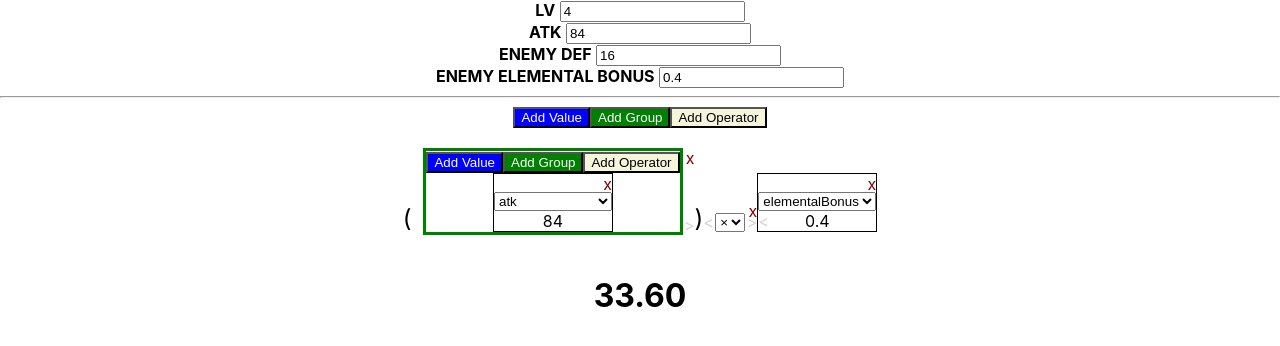
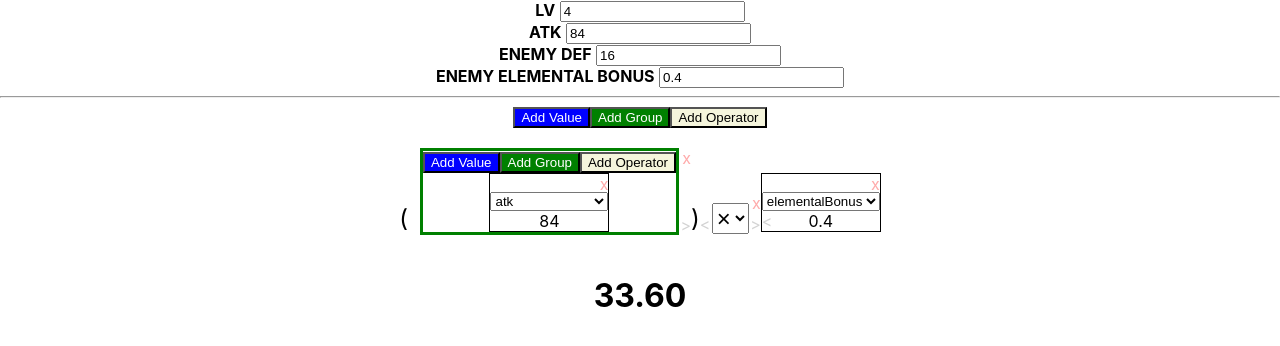
Before and after one commit to sigonasr2/EquationsBuilder, a React (Create React App) app in the folder equations/: page / in a window 1280 px wide. Shown: the top 346 px of the page. Built offline with nearby package versions, Linux system fonts and the light colour scheme.

Commit message:
more coloring and styling

```diff
--- a/equations/src/App.js
+++ b/equations/src/App.js
@@ -19,7 +19,7 @@ function EditorControls(p) {
 		eqArr[id] = oldVal
 		setEquation(eqArr)
 	}}>{">"}</span>}
-	<span className="mouseover" style={{color:"maroon",position:"absolute",top:0,right:0}} onClick={()=>{
+	<span className="mouseover exit" style={{position:"absolute",top:0,right:0}} onClick={()=>{
 		var eqArr = [...equation]
 		eqArr.splice(id,1)
 		setEquation(eqArr)
@@ -77,7 +77,7 @@ function EquationOperator(p) {
 		setEquation(eqArr)
 	},[op])
 
-	return <div style={{position:"relative",display:"inline-block",paddingLeft:"12px",paddingRight:"12px",paddingTop:"10px"}}><select value={op} defaultValue={operator} onChange={(ev)=>{setOp(ev.currentTarget.value)}}>
+	return <div style={{position:"relative",display:"inline-block",paddingLeft:"12px",paddingRight:"12px",paddingTop:"10px"}}><select style={{fontSize:"24px"}} value={op} defaultValue={operator} onChange={(ev)=>{setOp(ev.currentTarget.value)}}>
 		{["+","-","×","÷"].map((sign)=><option key={sign} value={sign}>{sign}</option>)}
 	</select>
 	<EditorControls equation={equation} setEquation={setEquation} id={id}/>
```
